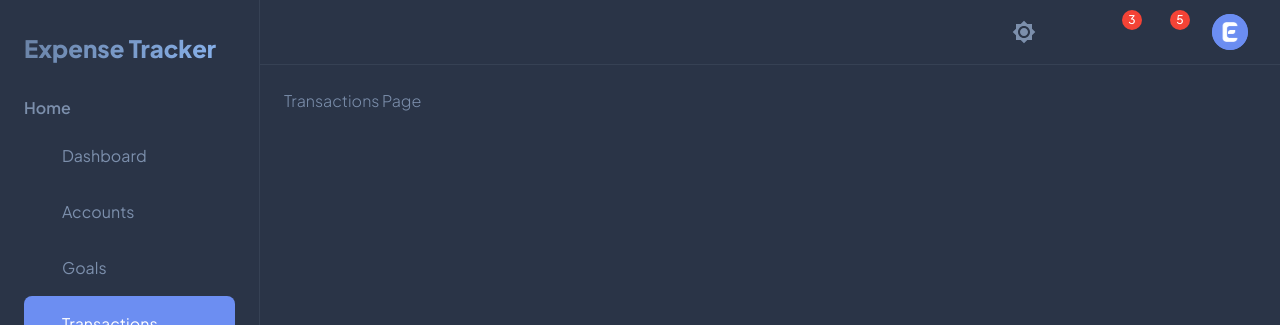
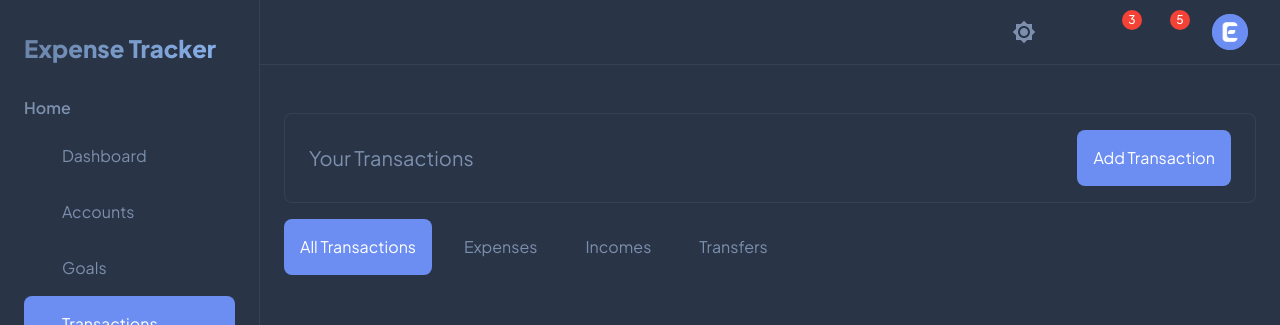
Before and after one commit to skxwave/expense-tracker-frontend, a React (Vite) app: page /transactions in a window 1280 px wide. Shown: the top 325 px of the page. Built offline with nearby package versions, Linux system fonts and the light colour scheme; sample sign-in values are in the browser's storage; some icons are missing.

Commit message:
feat: start to create transactions page

```diff
--- a/src/pages/Transactions.tsx
+++ b/src/pages/Transactions.tsx
@@ -1,5 +1,89 @@
+import { useState } from 'react';
+import { Box, Paper, Typography, useTheme } from '@mui/material';
+import { useNavigate } from 'react-router-dom';
+import CustomButton from '@/components/base/Button';
+
 const Transactions = () => {
-  return <div>Transactions Page</div>;
+  const theme = useTheme();
+  const navigate = useNavigate();
+  const [activeTab, setActiveTab] = useState('All Transactions');
+
+  const transactionTypes = ['All Transactions', 'Expenses', 'Incomes', 'Transfers'];
+
+  return (
+    <Box
+      sx={{
+        pt: 3,
+        width: '100%',
+        maxWidth: '1200px',
+        mx: 'auto',
+      }}
+    >
+      <Paper
+        elevation={0}
+        sx={{
+          p: 2,
+          mb: 2,
+          height: '100%',
+          border: `1px solid ${theme.palette.divider}`,
+          borderRadius: 2,
+          overflow: 'hidden',
+        }}
+      >
+        <Box
+          sx={{
+            display: 'flex',
+            gap: 2,
+            justifyContent: 'space-between',
+            alignItems: 'center',
+            flexWrap: 'wrap',
+          }}
+        >
+          <Typography variant='h6' ml={1}>
+            Your Transactions
+          </Typography>
+          <CustomButton
+            isActive
+            onClick={() => navigate('add-goal')}
+            sx={{
+              width: { sm: 'auto' },
+              mr: 1,
+            }}
+          >
+            <Typography>
+              Add Transaction
+            </Typography>
+          </CustomButton>
+        </Box>
+      </Paper>
+
+      <Box
+        sx={{
+          display: 'flex',
+          gap: 1,
+          justifyContent: 'flex-start',
+          alignItems: 'center',
+          flexWrap: 'wrap',
+        }}
+      >
+        {transactionTypes.map((type) => (
+          <CustomButton
+            key={type}
+            isActive={activeTab === type}
+            onClick={() => setActiveTab(type)}
+            sx={{
+              width: { sm: 'auto' },
+              mr: 1,
+            }}
+          >
+            <Typography>
+              {type}
+            </Typography>
+          </CustomButton>
+        ))}
+      </Box>
+    </Box>
+  );
 }
 
 export default Transactions;
```
